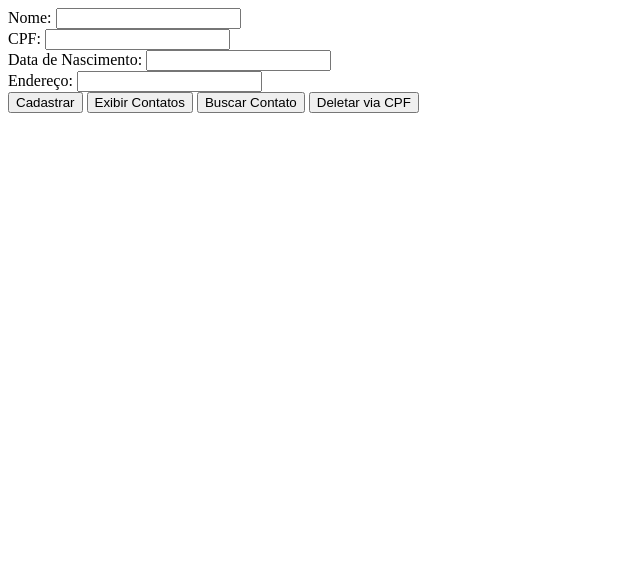
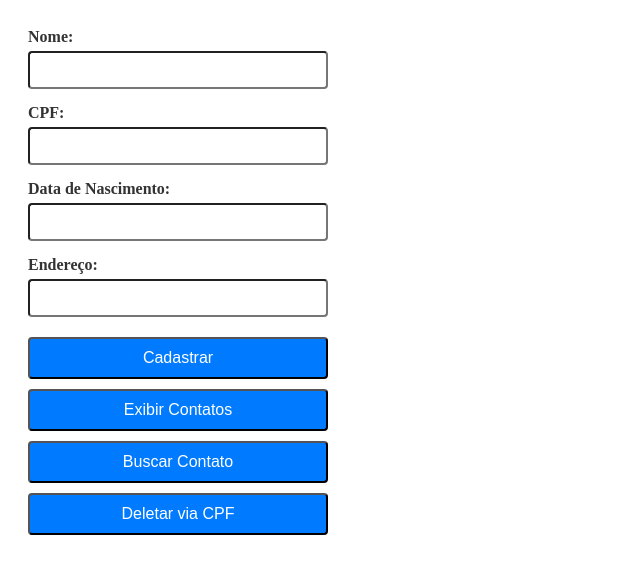
Before and after one commit to pabloportuga/SiteNoGithub, a plain HTML site: page index.html in a window 1280 px wide. Shown: the whole page, without its empty margins (0-640 px from the left). Drawn offline with Linux system fonts and the light colour scheme.

Commit message:
css e fix

```diff
--- a/script.js
+++ b/script.js
@@ -1,33 +1,25 @@
 const pessoas = [];
 
-	// Evento de submit no formulário
 document.getElementById("formulario").addEventListener("submit", function(event) {
 	event.preventDefault(); // Evita o recarregamento da página
 
-		// Captura os valores do campo de texto
 	const nome = document.getElementById("nome").value.trim();
 	const cpf = document.getElementById("cpf").value.trim();
 	const dataDeNascimento = document.getElementById("dataDeNascimento").value.trim();
 	const endereço = document.getElementById("endereço").value.trim();
 
-		// Valida os campos antes de salvar
 	if (nome === "" || cpf === "" || dataDeNascimento === "" || endereço === "") {
 		alert("Por favor, preencha todos os campos!");
 		return;
 	}
 	const cpfExistente = pessoas.some(pessoa => pessoa.cpf === cpf);
 	if (cpfExistente) {
-			alert("CPF já cadastrado(Não permitimos duplicados)");
+		alert("CPF já cadastrado no sistema, insira um novo CPF!");
 		return;
 	}
 
-
-		// Adiciona os dados ao array de pessoas
 	pessoas.push({ nome: nome, cpf: cpf , dataDeNascimento: dataDeNascimento, endereço: endereço});
 
-
-
-		// Limpa os campos de entrada
 	document.getElementById("nome").value = "";
 	document.getElementById("cpf").value = "";
 	document.getElementById("dataDeNascimento").value = "";
@@ -40,14 +32,13 @@
 
 function atualizarLista() {
 	const lista = document.getElementById("listaPessoas");
-		lista.innerHTML = ""; // Limpa a lista antes de atualizá-la
+	lista.innerHTML = "";
 
 	if (pessoas.length === 0) {
 		lista.innerHTML = "<li>Nenhum contato cadastrado.</li>";
 		return;
 	}
 
-		// Adiciona cada pessoa como um item da lista
 	pessoas.forEach((pessoa, index) => {
 		const li = document.createElement("li");
 		li.textContent = `${index + 1}. Nome: ${pessoa.nome}, CPF: ${pessoa.cpf}, Data de Nascimento: ${pessoa.dataDeNascimento}, Endereço: ${pessoa.endereço}`;
@@ -56,30 +47,30 @@
 }
 
 document.getElementById("btnBuscar").addEventListener("click", function(){
-		const cpfAtual = prompt("Qual cpf vc quer buscar:");
+	const cpfAtual = prompt("Qual CPF você deseja buscar:");
 
 	const pessoaAtual = pessoas.find(pessoa => pessoa.cpf === cpfAtual);
 
 	if(pessoaAtual){
 		alert(`Nome: ${pessoaAtual.nome}, Data de Nascimento: ${pessoaAtual.dataDeNascimento}, Endereço: ${pessoaAtual.endereço}`);
 	}else{
-			alert("Esse cpf n existe!");
+		alert("Esse CPF não existe!");
 	}
 });
 
 
 document.getElementById("btnDeletar").addEventListener("click", function(){
-		const cpfAtual = prompt("Qual cpf vc quer deletar:");
+	const cpfAtual = prompt("Qual CPF você deseja deletar:");
 
 	const iPessoa = pessoas.findIndex(pessoa => pessoa.cpf === cpfAtual);
 
 	if(iPessoa!==-1){
 		pessoas.splice(iPessoa, 1);
 
-			alert("Contato removido");
+		alert("Contato removido com sucesso!");
 
 	}else{
-			alert("cpf n encontrado");
+		alert("CPF não foi encontrado.");
 	}
 	atualizarLista();
 });
--- a/style.css
+++ b/style.css
@@ -0,0 +1,30 @@
+#formulario{
+	max-width: 300px;
+	padding: 20px;
+}
+
+label{
+	display: block;
+	margin-bottom: 5px;
+	font-weight: bold;
+	color: #333;
+}
+
+input[type="text"]{
+	width: 100%;
+	padding: 8px;
+	margin-bottom: 15px;
+	border-radius: 4px;
+	font-size: 16px;
+	box-sizing: border-box;
+}
+
+button{
+	padding: 10px 15px;
+	margin: 5px 0;
+	border-radius: 4px;
+	background-color: #007BFF;
+	color: white;
+	font-size: 16px;
+	width: 100%;
+}
```
Also changed, not shown: index.html (+0 -2 lines). Lines whose indentation alone changed are shown as unchanged.
